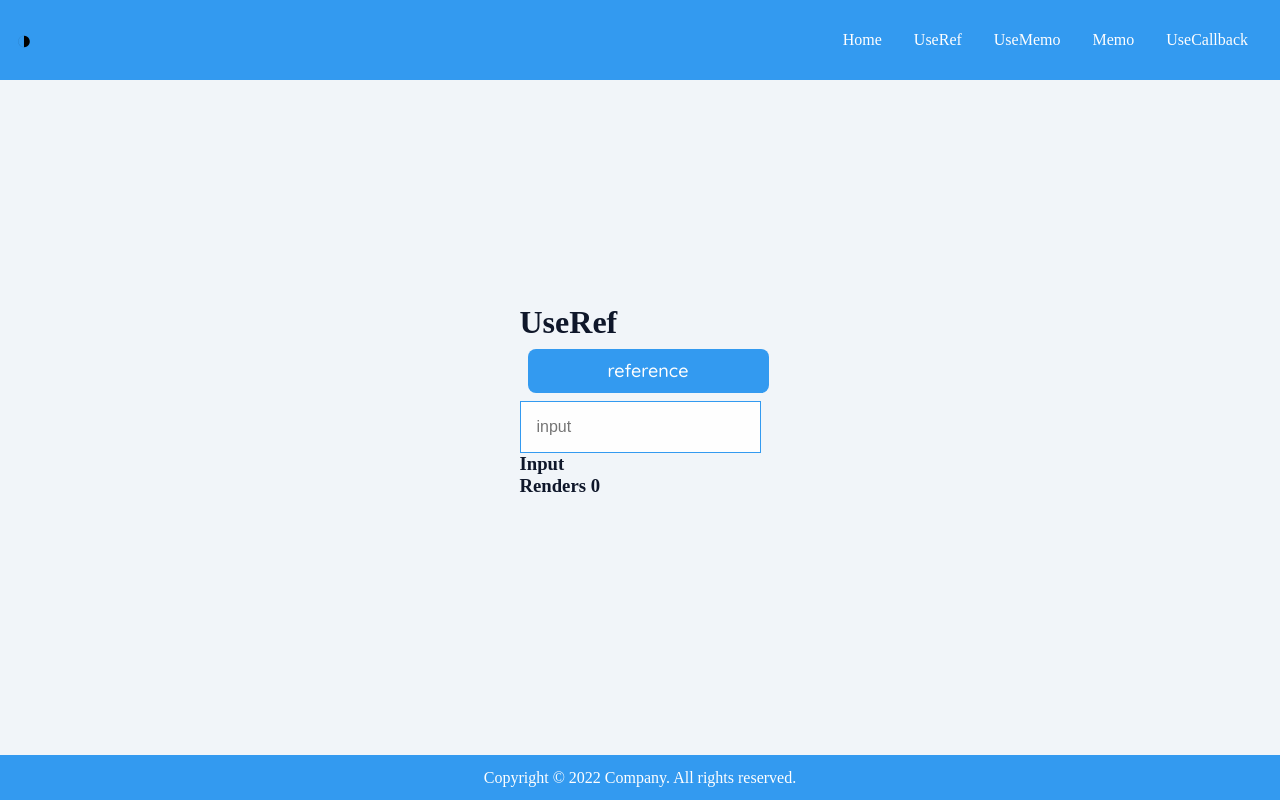
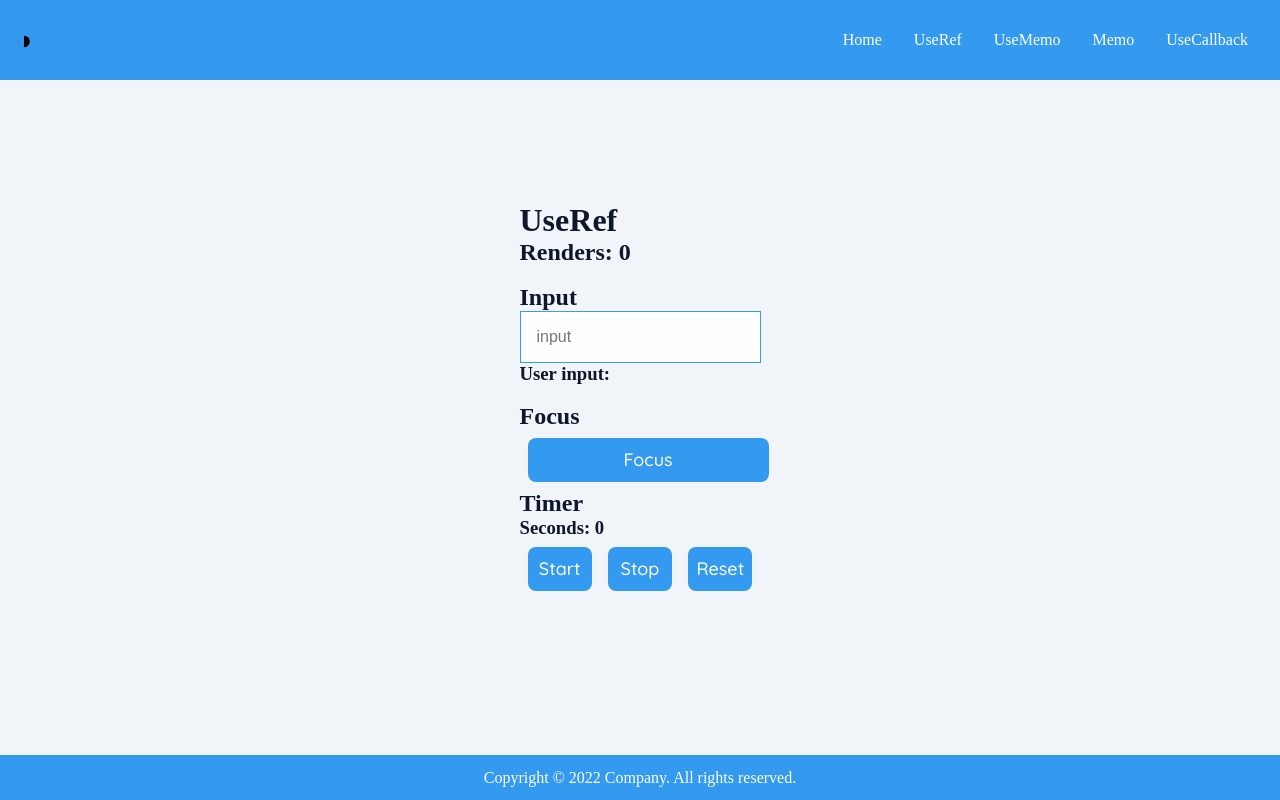
Before and after one commit to wei30172/React-Hooks, a React (Create React App) app: page /useRef in a window 1280 px wide. Built offline with nearby package versions, Linux system fonts and the light colour scheme.

Commit message:
useref page

```diff
--- a/src/pages/UseRef/UseRef.jsx
+++ b/src/pages/UseRef/UseRef.jsx
@@ -1,5 +1,3 @@
-import React, { useState, useRef } from "react";
-
 /*
 一、useRef 與 useState的差別
 (一)useRef重要規則
@@ -10,36 +8,105 @@ import React, { useState, useRef } from "react";
 (二)兩者差別
 Updating the state triggers a re-render of the component.
 更新state會觸發組件的重新渲染。
+(三)注意事項
+Kind of allows us access to the dom. If the developer starts grabbing the value of the input with useRef that is bad.
+Do things in a reactful way, only use useRef to create a reference. Set focus is a prime example of reason do that.
+useRef類似於我們操作dom的方式，應避免誤用useRef脫離一般react開發的模式。
+只使用useRef來創建reference，Set focus是一適合使用useRef的典型範例。
 
-二、用useRef建構計數器
+二、useRef使用範例(包含用useRef建構計時器)
+
+三、參考資料: https://www.youtube.com/watch?v=s6UAuFzL308
 */
+
+import React, { useState, useRef } from "react";
 
 const UseRef = () => {
   const [randomInput, setRandomInput] = useState("");
+  const [seconds, setSeconds] = useState(0);
+
   const renderCounts = useRef(0);
+  const inputRef = useRef();
+  const timerId = useRef(null);
 
+  // 範例一
   const handlecahnge = (e) => {
-    // 當此函數執行時，因為State變動，所以會觸發該組件re-render
+    // 當此函數執行時，因State變動，會觸發組件re-render
     setRandomInput(e.target.value);
+    // renderCounts紀錄render次數，但本身變動不觸發re-render
     renderCounts.current++;
   };
+
+  // 範例二
+  const focusOnInput = () => {
+    inputRef.current.focus();
+  };
+
+  // 範例三
+  const startTimer = () => {
+    // 使用useRef持續記錄timerId
+    timerId.current = setInterval(() => {
+      // 當每秒執行一次此函數時，因State變動，會觸發組件re-render
+      setSeconds((prev) => prev + 1);
+      // renderCounts紀錄render次數，但本身變動不觸發re-render
+      renderCounts.current++;
+    }, 1000);
+  };
+
+  const stopTimer = () => {
+    clearInterval(timerId.current);
+    timerId.current = null;
+  };
+
+  const resetTimer = () => {
+    stopTimer();
+    if (seconds) {
+      renderCounts.current++;
+      setSeconds(0);
+    }
+  };
+
+  // useEffect(() => {
+  //   focusOnInput()
+  // },[])
 
   return (
     <div className="page-flex">
       <div>
         <h1>UseRef</h1>
-        <a href="https://www.youtube.com/watch?v=s6UAuFzL308">
-          <p className="btn">reference</p>
-        </a>
+        <h2>Renders: {renderCounts.current}</h2>
+        <br />
+
+        <h2>Input</h2>
         <input
+          ref={inputRef}
           type="text"
           value={randomInput}
           placeholder="input"
           onChange={handlecahnge}
         />
         <br />
-        <h3>Input {randomInput}</h3>
-        <h3>Renders {renderCounts.current}</h3>
+        <h3>User input: {randomInput}</h3>
+        <br />
+
+        <h2>Focus</h2>
+        <button className="btn" onClick={focusOnInput}>
+          Focus
+        </button>
+
+        <h2>Timer</h2>
+        <h3>Seconds: {seconds}</h3>
+        <section className="flex">
+          <button className="btn" onClick={startTimer}>
+            Start
+          </button>
+          <button className="btn" onClick={stopTimer}>
+            Stop
+          </button>
+          <button className="btn" onClick={resetTimer}>
+            Reset
+          </button>
+        </section>
       </div>
     </div>
   );
```
